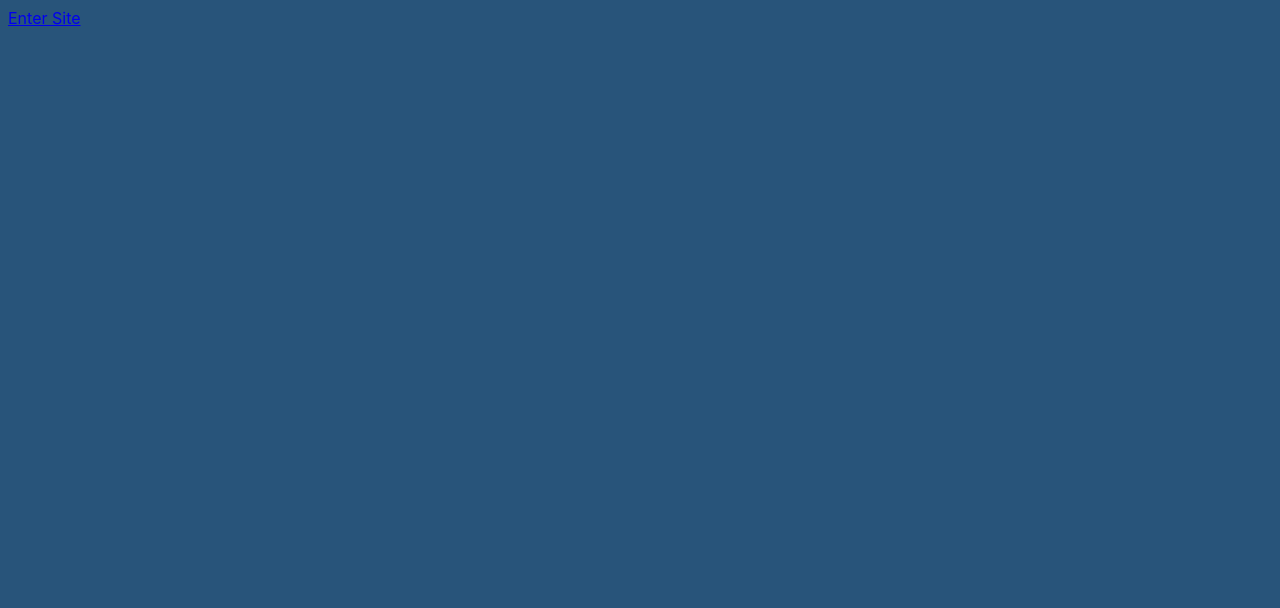
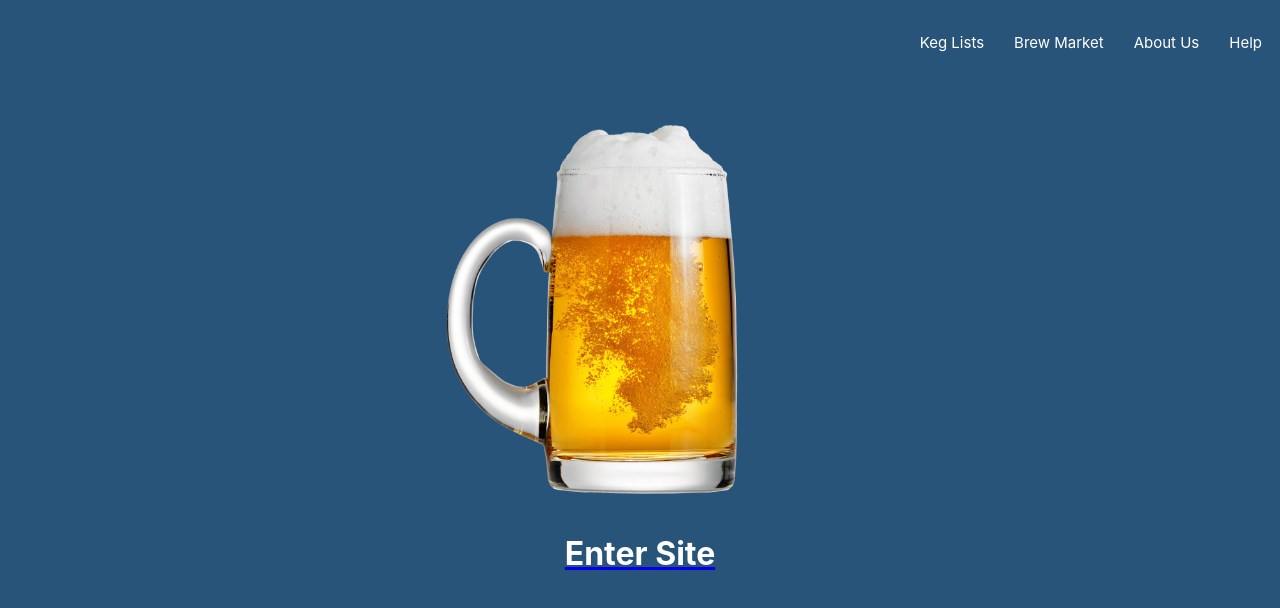
Before and after one commit to kennyhalim/Taproom-React, a React app: page /keglist in a window 1280 px wide. Shown: the top 608 px of the page. Built offline with nearby package versions, Linux system fonts and the light colour scheme.

Commit message:
add image

```diff
--- a/package.json
+++ b/package.json
@@ -26,8 +26,10 @@
     "eslint": "^4.13.1",
     "eslint-loader": "^2.1.2",
     "eslint-plugin-react": "^7.12.4",
+    "file-loader": "^1.1.6",
     "html-webpack-plugin": "^2.29.0",
     "react-hot-loader": "^3.0.0-beta.7",
+    "url-loader": "^0.6.2",
     "webpack": "^3.4.0",
     "webpack-dev-server": "^2.5.0"
   }
--- a/src/components/Home.jsx
+++ b/src/components/Home.jsx
@@ -1,5 +1,8 @@
 import React from "react";
 import { Link } from "react-router-dom";
+import RightSide from "./RightSide";
+import Beer from "../assets/images/beer.png";
+
 export default function Home() {
   return (
     <div>
@@ -10,10 +13,33 @@ export default function Home() {
           }
         `}
       </style>
+      <style jsx>{`
+        .imageContainer img {
+          height: 400px;
+          width: 320px;
+        }
 
-      <Link to="/keglist">
-        <div className="keglist">Enter Site</div>
-      </Link>
+        .imageContainer {
+          text-align: center;
+          margin-right: 90px;
+        }
+
+        .enter h1 {
+          color: white;
+          text-decoration: none;
+        }
+      `}</style>
+      <RightSide />
+      <div className="imageContainer">
+        <img src={Beer} />
+      </div>
+      <div style={{ textAlign: "center" }}>
+        <Link to="/keglist">
+          <div className="enter">
+            <h1>Enter Site</h1>
+          </div>
+        </Link>
+      </div>
     </div>
   );
 }
--- a/src/components/RightSide.jsx
+++ b/src/components/RightSide.jsx
@@ -24,7 +24,7 @@ export default function RightSide() {
           }
 
           .first p:hover {
-            border-bottom: 2px solid white; /* Or whatever color you want */
+            border-bottom: 2px solid white;
             padding-bottom: 30px;
             cursor: pointer;
           }
@@ -33,22 +33,19 @@ export default function RightSide() {
 
       <div className="container">
         <div className="first">
-          <p>Become a host</p>
+          <p>Keg Lists</p>
         </div>
         <div className="first">
-          <p>Help</p>
-        </div>
-        <div className="first">
-          <p>Sign up</p>
-        </div>
-        <div className="first">
-          <p>Log in</p>
+          <p>Brew Market</p>
         </div>
         <Link to="/about">
           <div className="first">
             <p>About Us</p>
           </div>
         </Link>
+        <div className="first">
+          <p>Help</p>
+        </div>
       </div>
     </div>
   );
--- a/webpack.config.js
+++ b/webpack.config.js
@@ -48,6 +48,16 @@ module.exports = {
           presets: [["es2015", { modules: false }], "react"],
           plugins: ["react-hot-loader/babel", "styled-jsx/babel"]
         }
+      },
+      {
+        test: /\.(png|gif|jp(e*)g|svg)$/,
+        use: {
+          loader: "url-loader",
+          options: {
+            limit: 8000,
+            name: "images/[hash]-[name].[ext]"
+          }
+        }
       }
     ]
   },
```
Also changed, not shown: src/assets/images/beer.png (added), 1 other file (tests, documents, lock files or other folders).
